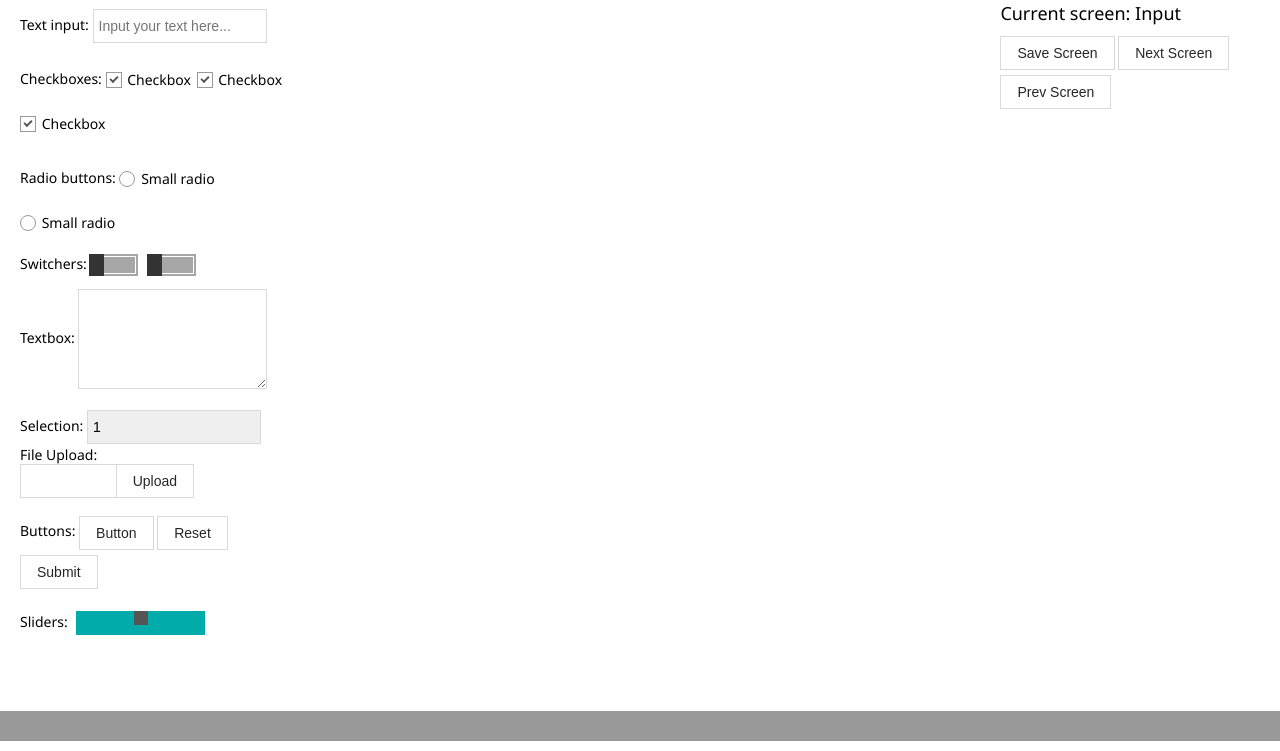
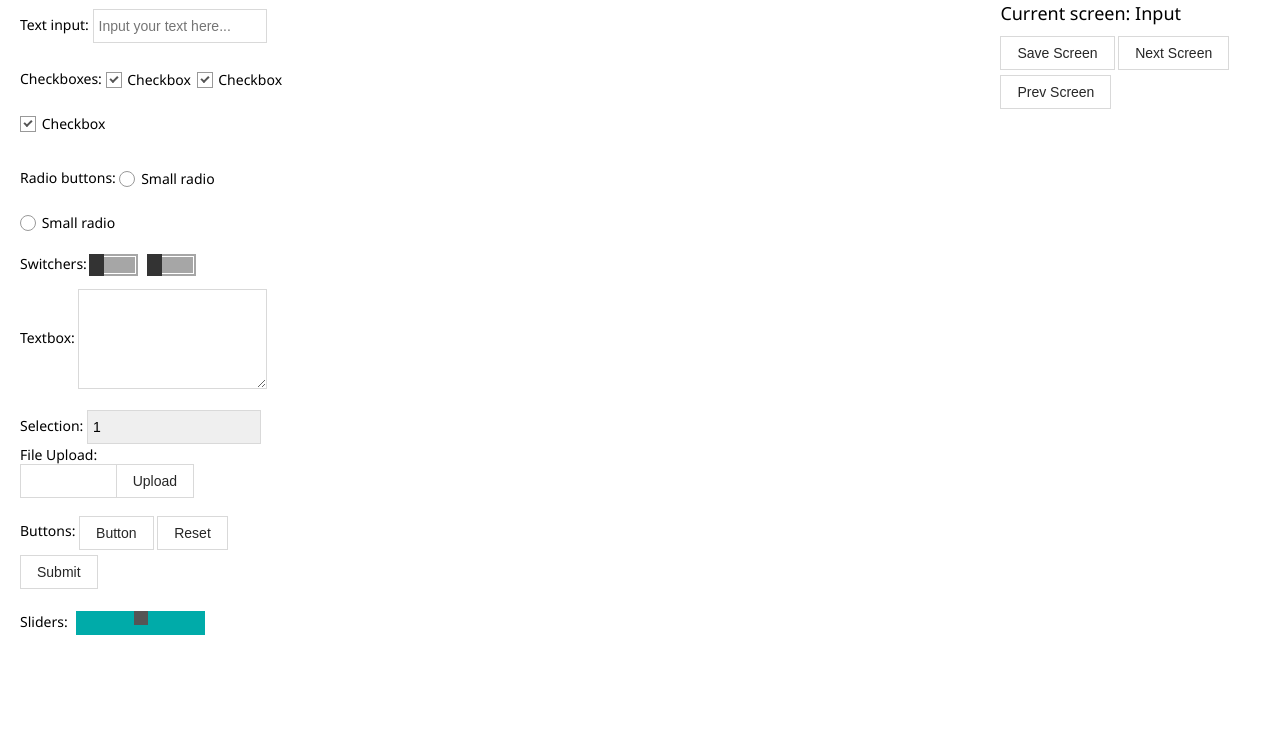
Before and after one commit to vshan/kbappgen, a plain HTML site: page index.html in a window 1280 px wide. Shown: the part 59-810 px from the top of the page. Drawn offline with nearby package versions, Linux system fonts and the light colour scheme.

Commit message:
removed footer

```diff
--- a/css/custom.css
+++ b/css/custom.css
@@ -10,12 +10,3 @@
 .cell {
 	padding-left: 20px;
 }
-
-#footer {
-   position:fixed;
-   left:0px;
-   bottom:0px;
-   height:30px;
-   width:100%;
-   background:#999;
-}
--- a/index.html
+++ b/index.html
@@ -123,7 +123,5 @@
         </div>
     </div>
   </div>
-  <div id="footer">
-  </div>
 </body>
 </html>
```
